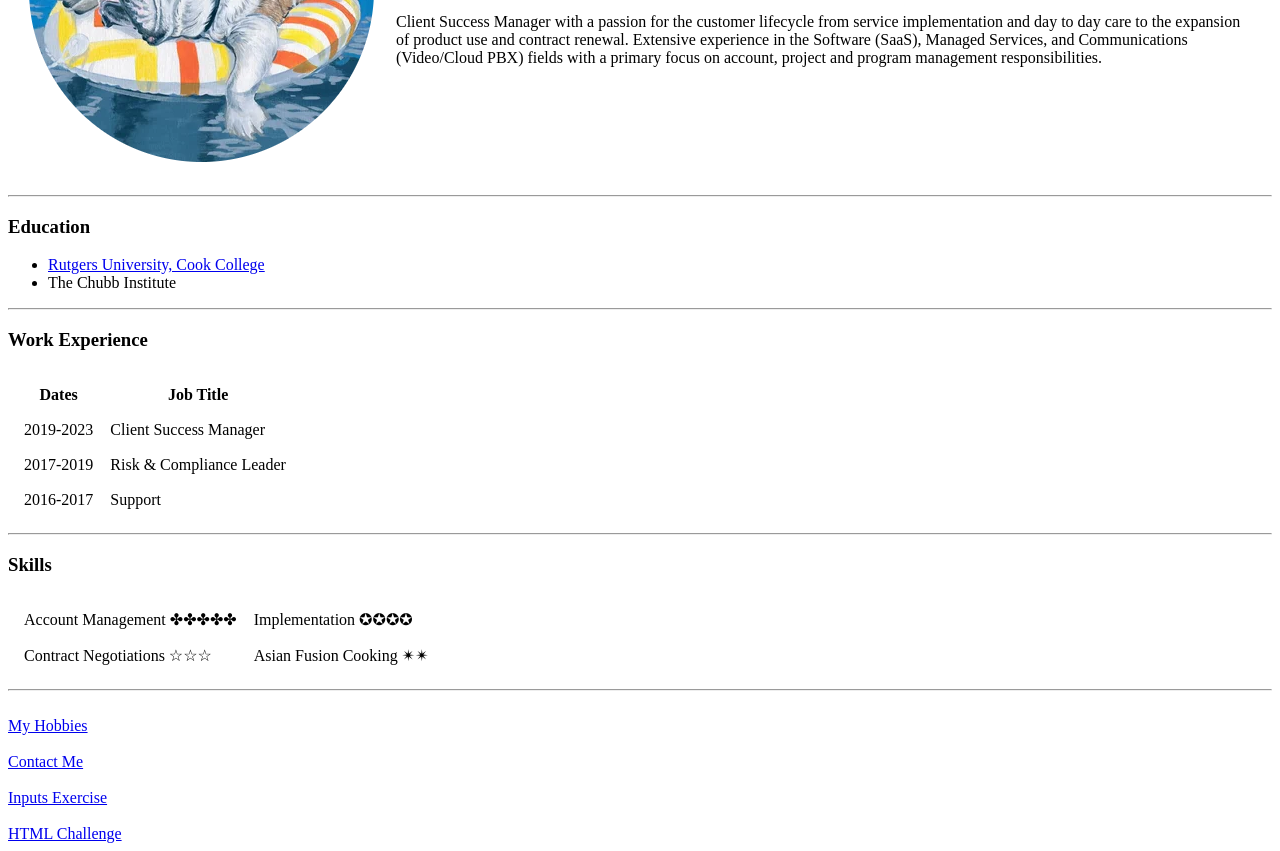
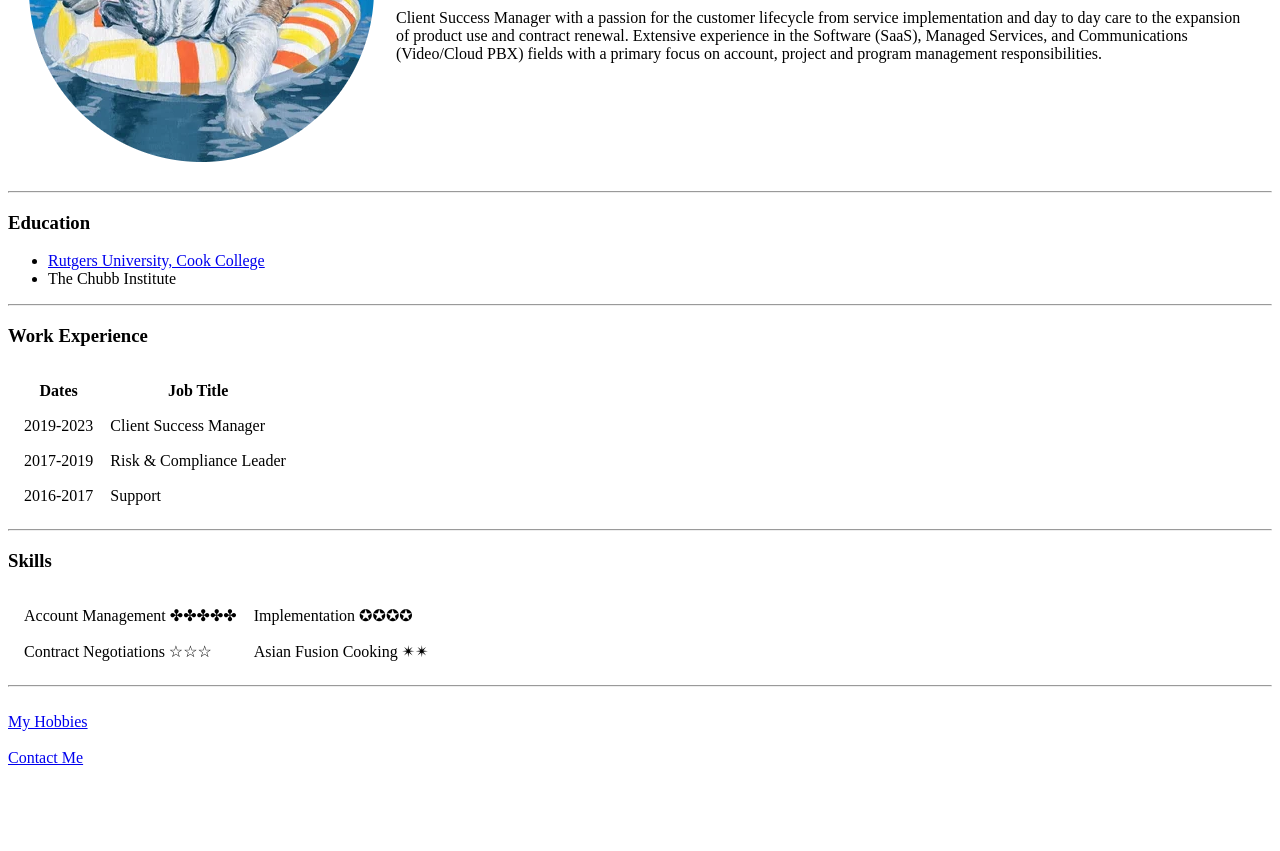
Before and after one commit to ifletcher8/CV, a plain HTML site: page index.html in a window 1280 px wide. Shown: the part 212-1063 px from the top of the page. After the commit the page ends 987 px from the top, so only its background shows below. Drawn offline with Linux system fonts and the light colour scheme.

Commit message:
Removed the doc type on the first line and removed the 2 practice URL's at the bottom

```diff
--- a/index.html
+++ b/index.html
@@ -1,4 +1,4 @@
-<!DOCTYPE html>
+
 
 <head>
     <meta charset="UTF-8">
@@ -74,10 +74,6 @@
     <br>
     <br>
         <a href="contactme.html">Contact Me</a>
-    <br>
-    <br>
-        <a href="inputs.html">Inputs Exercise</a><br><br>
-        <a href="HTML Challenge.html">HTML Challenge</a>
     </body>
 
 </html>
```
